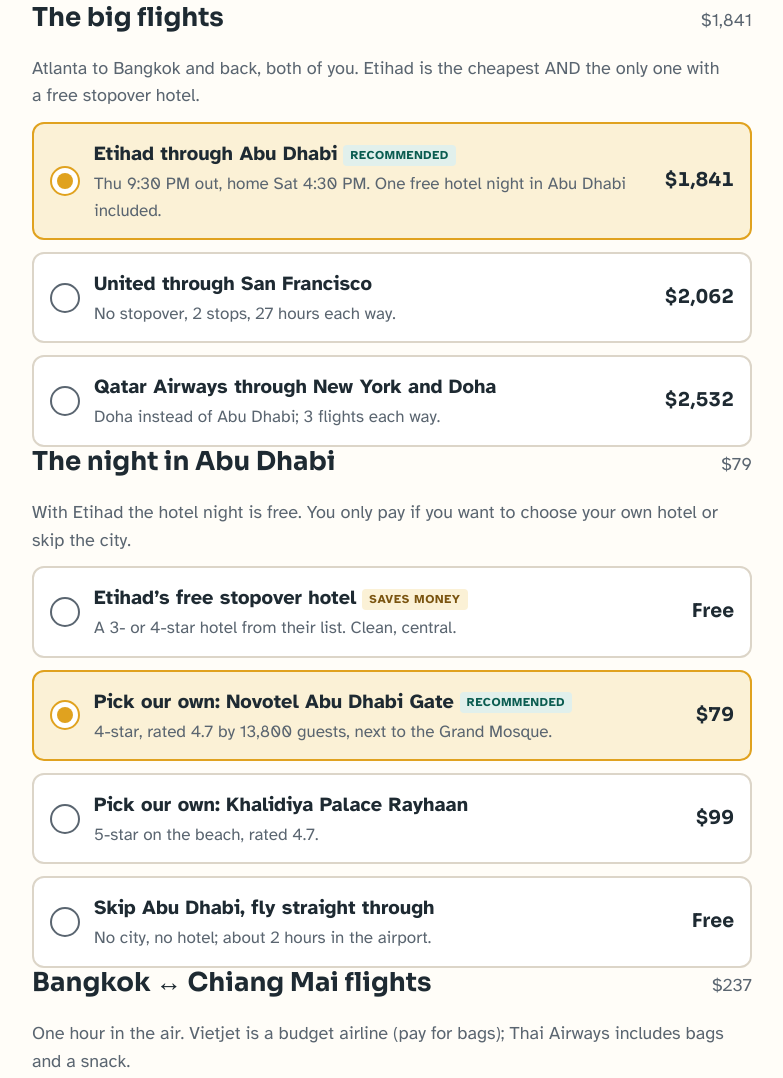
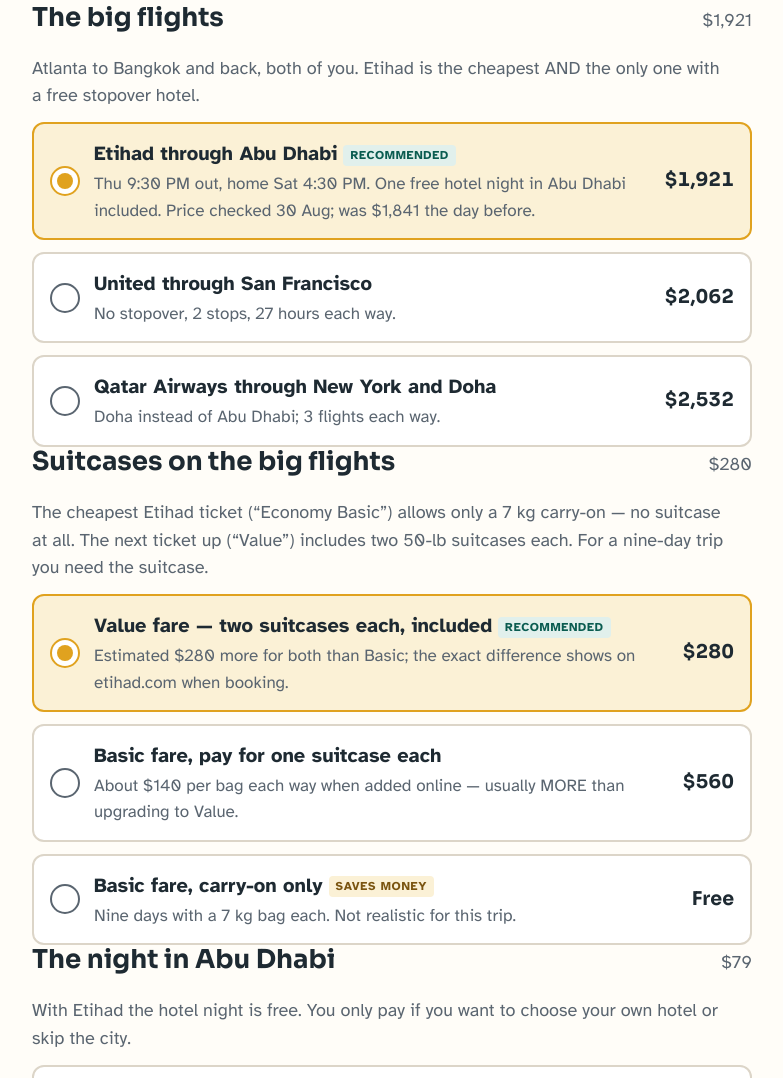
Before and after one commit to vincestars-cloud/parents-trip, a plain HTML site: page costs.html in a window 1280 px wide. Shown: the part 512-1590 px from the top of the page, without its empty margins (248-1031 px from the left). Drawn offline with Linux system fonts and the light colour scheme.

Commit message:
Cost sheet: Etihad price refresh + checked-bag fare choice

```diff
--- a/costs.html
+++ b/costs.html
@@ -62,9 +62,13 @@
 // Each group: id, title, help, mode (one|many), options [{id, l, s, p (USD for two), tag}]
 const G = [
   { id: 'flights', title: 'The big flights', help: 'Atlanta to Bangkok and back, both of you. Etihad is the cheapest AND the only one with a free stopover hotel.', mode: 'one',
-    o: [ { id: 'etihad', l: 'Etihad through Abu Dhabi', s: 'Thu 9:30 PM out, home Sat 4:30 PM. One free hotel night in Abu Dhabi included.', p: 1841, tag: 'rec' },
+    o: [ { id: 'etihad', l: 'Etihad through Abu Dhabi', s: 'Thu 9:30 PM out, home Sat 4:30 PM. One free hotel night in Abu Dhabi included. Price checked 30 Aug; was $1,841 the day before.', p: 1921, tag: 'rec' },
          { id: 'united', l: 'United through San Francisco', s: 'No stopover, 2 stops, 27 hours each way.', p: 2062 },
          { id: 'qatar', l: 'Qatar Airways through New York and Doha', s: 'Doha instead of Abu Dhabi; 3 flights each way.', p: 2532 } ] },
+  { id: 'bags', title: 'Suitcases on the big flights', help: 'The cheapest Etihad ticket (“Economy Basic”) allows only a 7 kg carry-on — no suitcase at all. The next ticket up (“Value”) includes two 50-lb suitcases each. For a nine-day trip you need the suitcase.', mode: 'one',
+    o: [ { id: 'value', l: 'Value fare — two suitcases each, included', s: 'Estimated $280 more for both than Basic; the exact difference shows on etihad.com when booking.', p: 280, tag: 'rec' },
+         { id: 'paybag', l: 'Basic fare, pay for one suitcase each', s: 'About $140 per bag each way when added online — usually MORE than upgrading to Value.', p: 560 },
+         { id: 'carryon', l: 'Basic fare, carry-on only', s: 'Nine days with a 7 kg bag each. Not realistic for this trip.', p: 0, tag: 'frugal' } ] },
   { id: 'stopover', title: 'The night in Abu Dhabi', help: 'With Etihad the hotel night is free. You only pay if you want to choose your own hotel or skip the city.', mode: 'one',
     o: [ { id: 'free', l: 'Etihad’s free stopover hotel', s: 'A 3- or 4-star hotel from their list. Clean, central.', p: 0, tag: 'frugal' },
          { id: 'novotel', l: 'Pick our own: Novotel Abu Dhabi Gate', s: '4-star, rated 4.7 by 13,800 guests, next to the Grand Mosque.', p: 79, tag: 'rec' },
```
